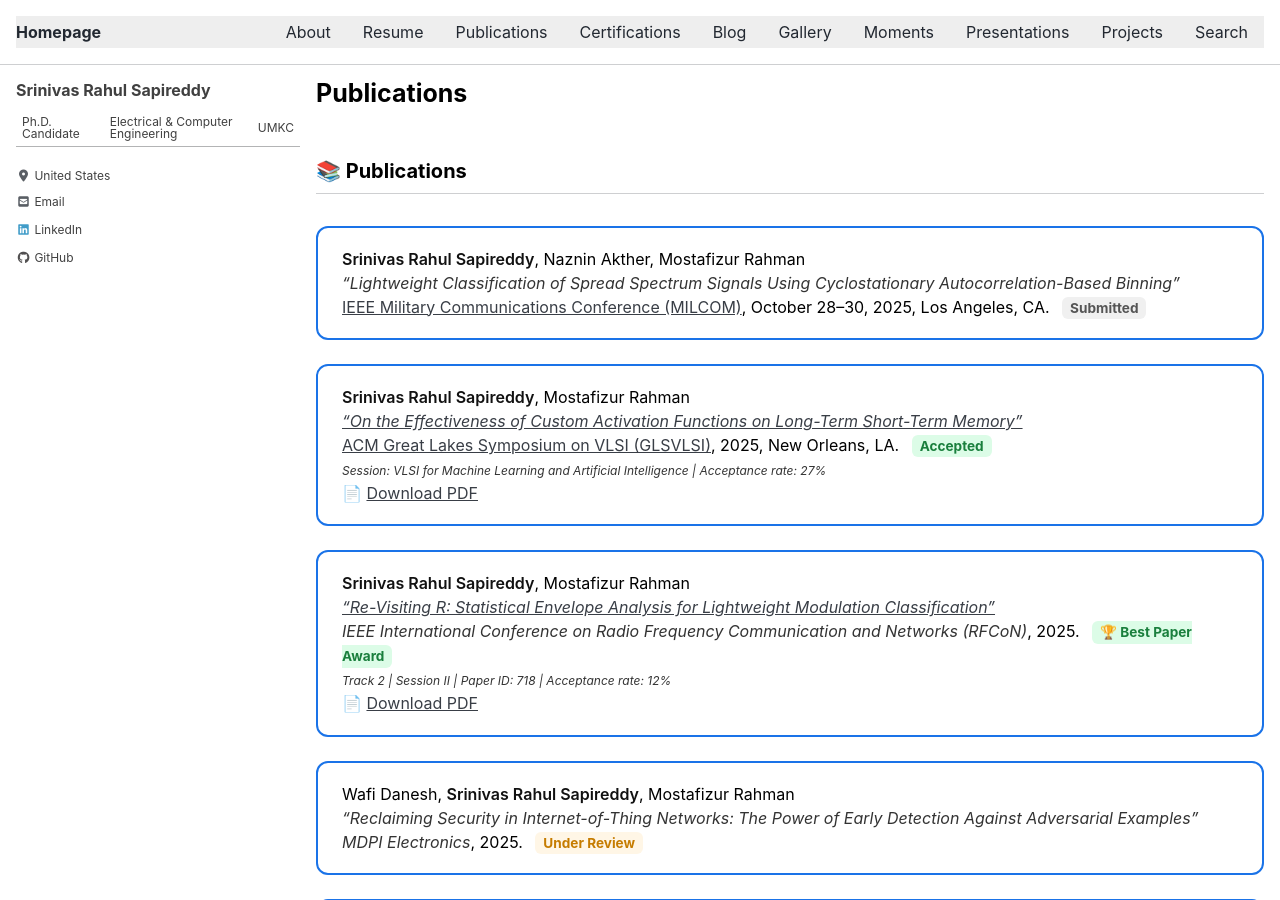
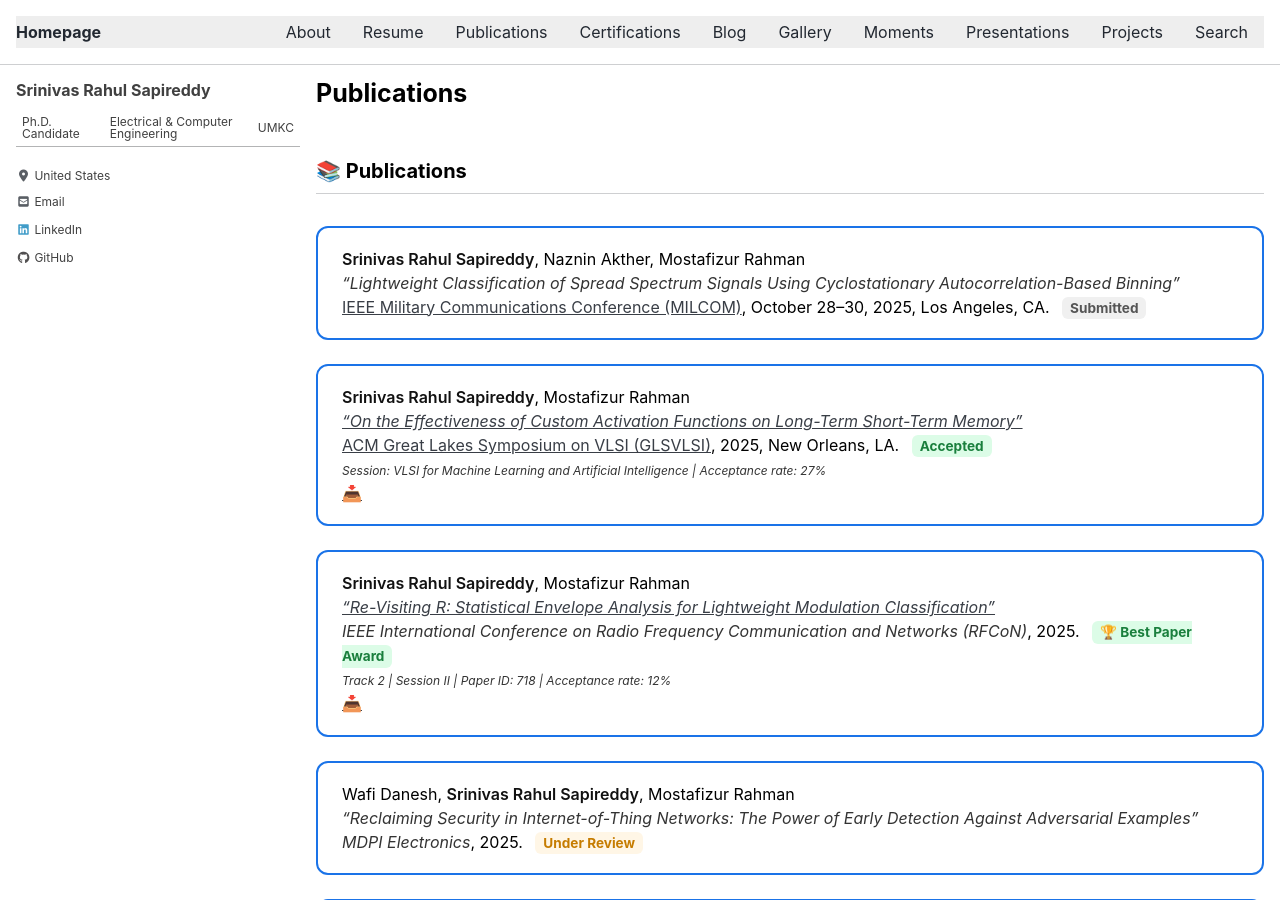
Before and after one commit to srsapireddy/srsapireddy.github.io, a Jekyll site: the page built from _pages/publications.md, in a window 1280 px wide and 900 px high. Built offline with Jekyll 4.4.1, drawn with Linux system fonts in a browser that asks for light colours; cached includes are drawn as plain includes; nearby versions of some CDN libraries.

Commit message:
Update publications.md

```diff
--- a/_pages/publications.md
+++ b/_pages/publications.md
@@ -101,7 +101,7 @@ permalink: /publications/
       <a href="https://dl.acm.org/doi/10.1145/3716368.3735217" target="_blank">ACM Great Lakes Symposium on VLSI (GLSVLSI)</a>, 2025, New Orleans, LA.
       <span class="status accepted">Accepted</span><br>
       <small><em>Session: VLSI for Machine Learning and Artificial Intelligence | Acceptance rate: 27%</em></small><br>
-      📄 <a href="/images/PID69.pdf" target="_blank">Download PDF</a>
+      <a href="/images/PID69.pdf" target="_blank" title="Download PDF">📥</a>
     </div>
     <div class="pub-card">
       <strong>Srinivas Rahul Sapireddy</strong>, Mostafizur Rahman<br>
@@ -109,7 +109,7 @@ permalink: /publications/
       <em>IEEE International Conference on Radio Frequency Communication and Networks (RFCoN)</em>, 2025.
       <span class="status accepted">🏆 Best Paper Award</span><br>
       <small><em>Track 2 | Session II | Paper ID: 718 | Acceptance rate: 12%</em></small><br>
-      📄 <a href="/images/PID718" target="_blank">Download PDF</a>
+      <a href="/images/PID718.pdf" target="_blank" title="Download PDF">📥</a>
     </div>
     <div class="pub-card">
       Wafi Danesh, <strong>Srinivas Rahul Sapireddy</strong>, Mostafizur Rahman<br>
```
